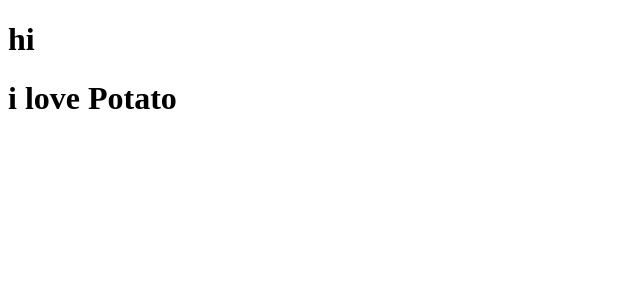
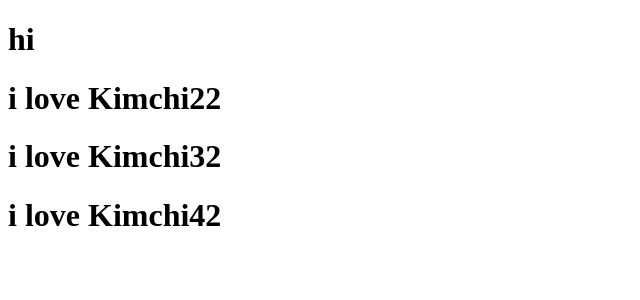
Before and after one commit to BlackMarine/movie, a React (Create React App) app: page / in a window 1280 px wide. Shown: the top 300 px of the page, without its empty margins (0-640 px from the left). Built offline with nearby package versions, Linux system fonts and the light colour scheme.

Commit message:
구조 분해 할당으로 props 사용하기

```diff
--- a/src/App.js
+++ b/src/App.js
@@ -1,16 +1,19 @@
 import React from 'react';
 
-function Food(props){
-  console.log(props);
+function Food({fav}){
+  // console.log(props);
   return(
-    <h1>i love Potato</h1>
+    <h1>i love {fav}</h1>
   )
 }
+
 function App() {
   return (
   <div>
     <h1>hi</h1>
-    <Food fav="Kimchi" somthing={true} papapapa={['hello', 1, 2, 3, 4, true]} />
+    <Food fav="Kimchi22"  />
+    <Food fav="Kimchi32"  />
+    <Food fav="Kimchi42"  />
   </div>
   );
 }
@@ -19,7 +22,8 @@ function App() {
 
 export default App;
 
-//JSX
+//JSX JavaScript eXtension
+//HTML같은 마크업 언어를 리터럴로 입력하는 것으로 보이는데, 빌드 시 Babel에 의해 자바스크립트로 변환된다. 자바스크립트 코드를 HTML처럼 표현할 수 있기 때문에 용이한 개발이 가능
 //const element = <h1>Hello, world!</h1>;
 //태그 문법은 문자열도 HTML도 아닙니다. JSX라고 부르며, 자바스크립트의 문법 확장
 // JSX를 리액트와 함께 사용하여 UI가 실제로 어떻게 보일 지 설명하는 걸 권장합니다.
```
